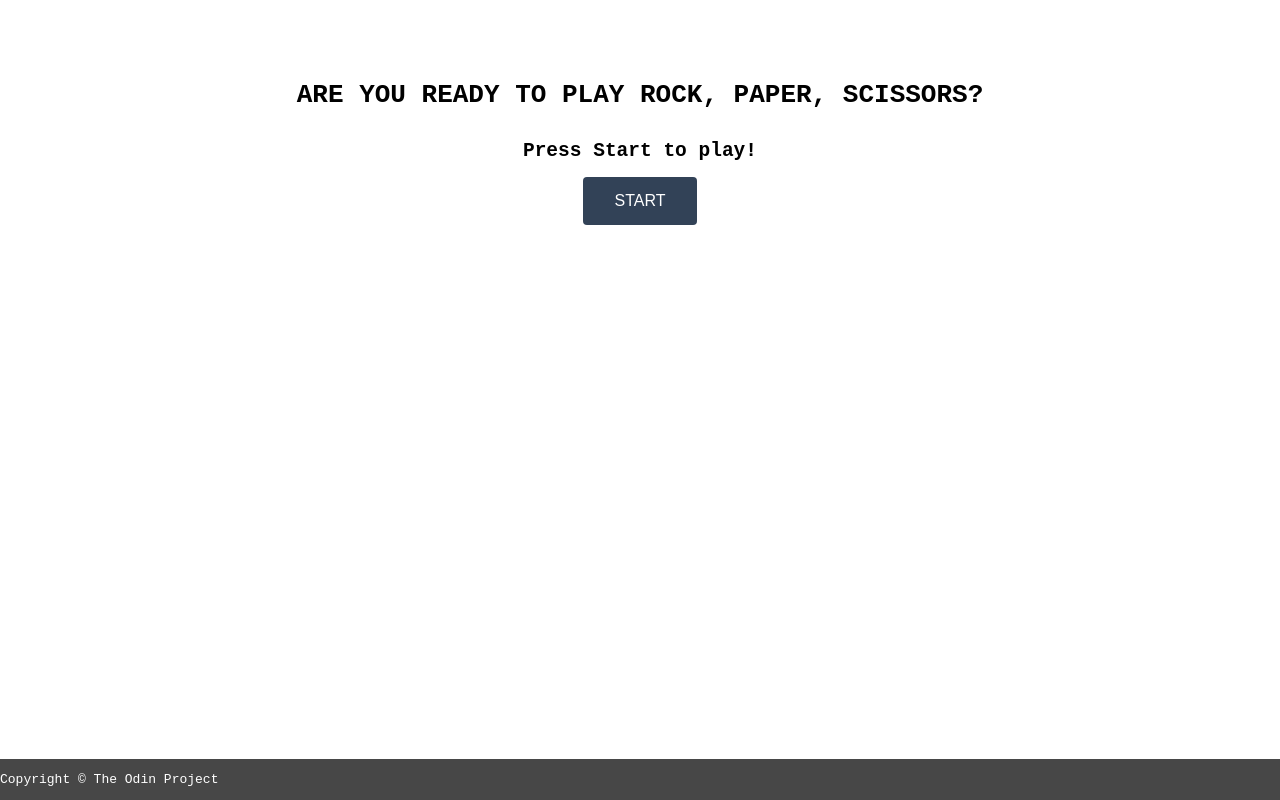
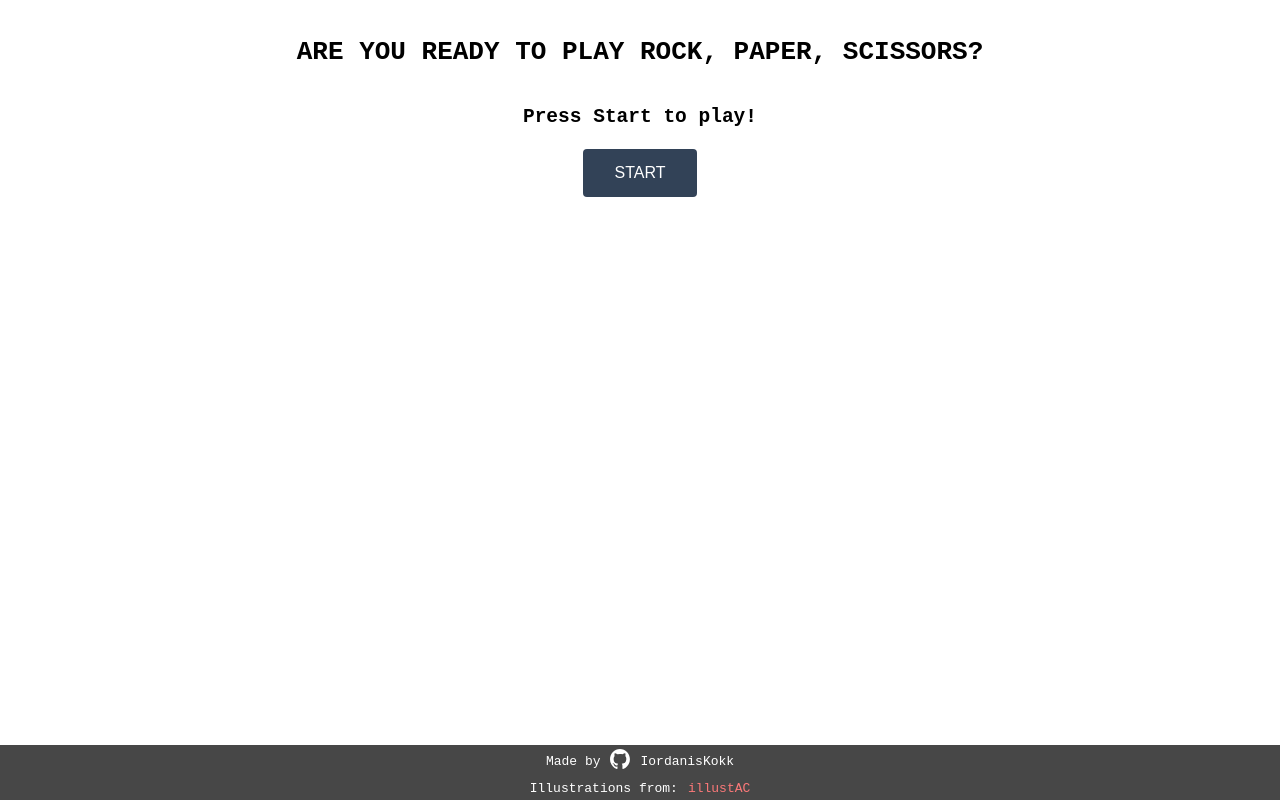
Before and after one commit to IordanisKokk/odin-rock-paper-scissors, a website: page index.html in a window 1280 px wide. Drawn offline with Linux system fonts and the light colour scheme.

Commit message:
fix the footer layout

```diff
--- a/index.html
+++ b/index.html
@@ -30,7 +30,8 @@
     <!-- <p class="round-results"></p> -->
 
     <div class="footer">
-        <p>Copyright &#169; The Odin Project</p>
+        <p>Made by <a href="https://github.com/IordanisKokk/odin-rock-paper-scissors"><img src="/resources/github-mark-white.svg" alt="" width="20px"></a> IordanisKokk</p>
+        <p>Illustrations from: <a href="https://en.ac-illust.com/clip-art/393414/rock-paper-scissors">illustAC</a></p>
         <div>
 </body>
 <script src="script.js"></script>
--- a/style.css
+++ b/style.css
@@ -10,8 +10,8 @@ body {
 }
 
 h1, h2, h3{
-    padding: 10px;
-    margin: 5px;
+    /* padding: 10px;
+    margin: 5px; */
 }
 
 
@@ -23,13 +23,14 @@ h1, h2, h3{
 }
 
 .header-container {
-    margin: 20px;
+    padding: 20px;
     display: flex;
     flex-direction: column;
-    justify-content: center;
+    justify-content: flex-start;
     align-items: center;
     text-align: center;
-    flex-basis: 250px;
+    flex-basis: 100px;
+    gap: 5px;
 }
 
 .winnerHeader{
@@ -124,4 +125,23 @@ h1, h2, h3{
     background-color: rgb(71, 71, 71);
     color: white;
     width: 100vw;
+    display: flex;
+    flex-direction: column;
+    justify-content: center;
+    align-items: center;
+    gap: 0px;
 }
+
+.footer p{
+    display: flex;
+    align-items: center;
+    justify-content: center;
+    gap: 10px;
+    margin: 3px;
+    padding: 1px;
+}
+
+.footer a{
+    text-decoration: none;
+    color: rgb(252, 121, 121);
+}
```
Also changed, not shown: resources/github-mark-white.png (added), resources/github-mark-white.svg (added).
